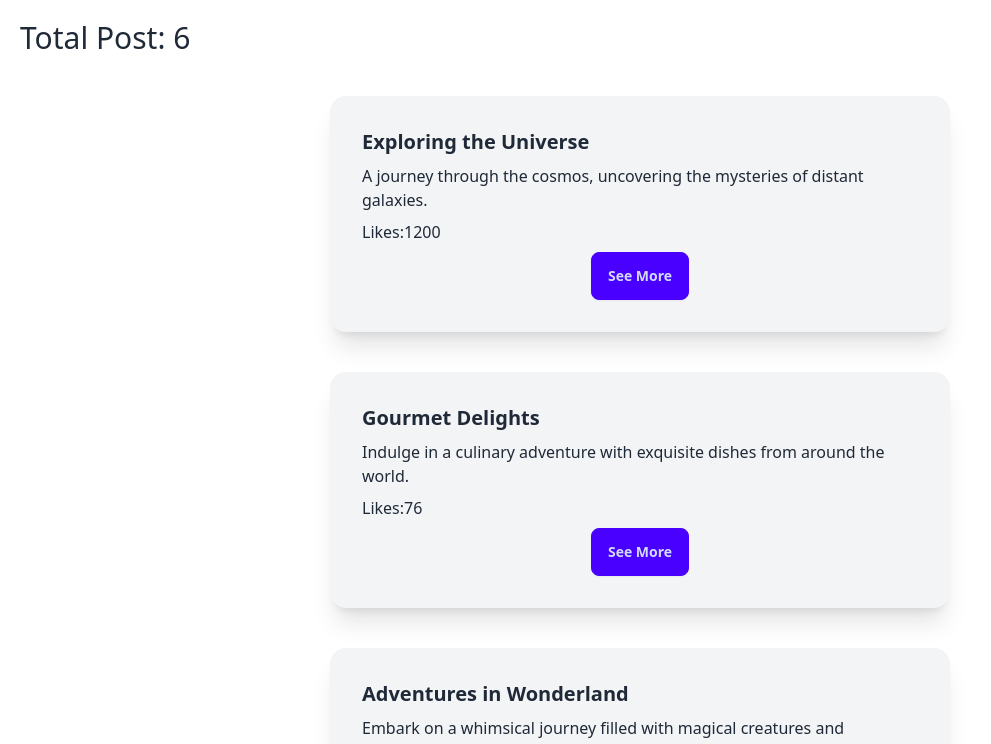
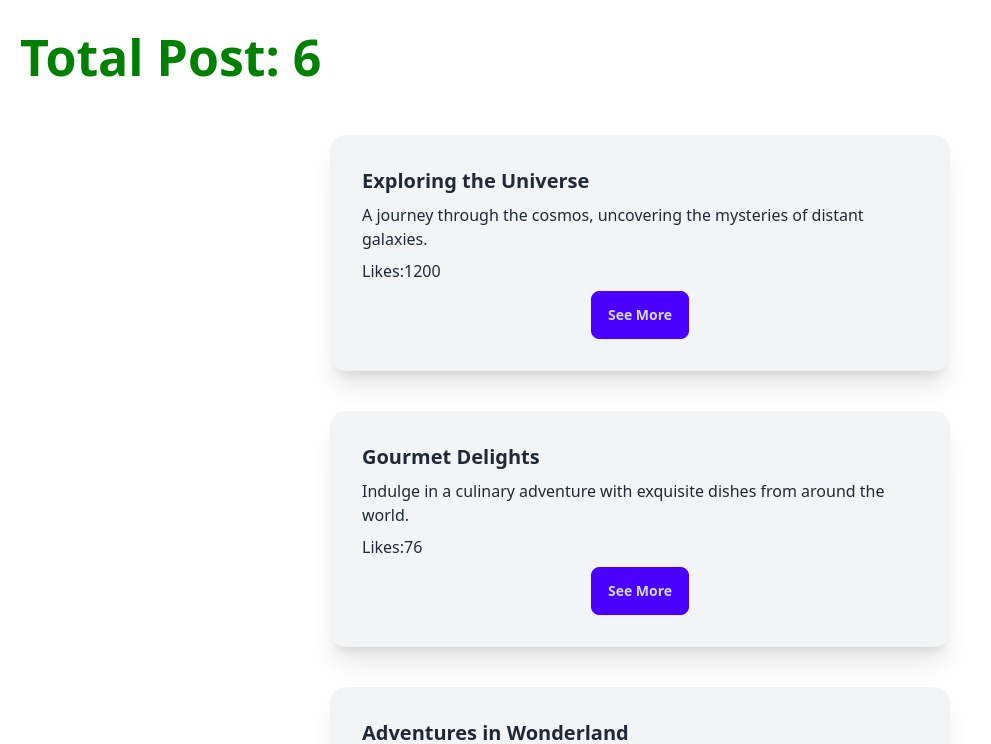
Before and after one commit to alrakib1/exploring-next-js, a Next.js app: page /posts in a window 1280 px wide. Shown: the top 744 px of the page, without its empty margins (0-991 px from the left). Built offline with nearby package versions, Linux system fonts and the light colour scheme; data requests are answered from the project's data file.

Commit message:
learned basic server of next js

```diff
--- a/src/Components/users/Users.js
+++ b/src/Components/users/Users.js
@@ -2,7 +2,7 @@
 
 import Link from "next/link";
 import { useEffect, useState } from "react";
-
+import styles from './Users.module.css'
 const Users = () => {
   const [users, setUsers] = useState();
 
@@ -16,7 +16,7 @@ const Users = () => {
 
   return (
     <div>
-      <h3>Total users: {users?.length}</h3>
+      <h3 className={styles.header_text}>Total users: {users?.length}</h3>
       {users?.map((user) => (
         <div
           key={user.id}
--- /dev/null
+++ b/src/Components/users/Users.module.css
@@ -0,0 +1,5 @@
+.header_text{
+    font-size: 30px;
+    color: blueviolet;
+    font-weight: 500;
+}
--- /dev/null
+++ b/src/app/api/blogs/route.js
@@ -0,0 +1,28 @@
+import { NextResponse } from "next/server";
+
+//  GET Api
+
+export const GET = () => {
+  return NextResponse.json({ message: "hello world!" });
+};
+
+// POST Api
+
+export const POST =()=>{
+
+}
+
+
+// PATCH APi
+
+export const PATCH =()=>{
+
+}
+
+// DELETE Api
+
+export const DELETE =()=>{
+
+}
+
+// we can use to connect database with next js server from here
--- /dev/null
+++ b/src/app/posts/Posts.module.css
@@ -0,0 +1,5 @@
+.header_text{
+    font-size: 50px;
+    color: green;
+    font-weight: 600;
+}
--- a/src/app/posts/page.js
+++ b/src/app/posts/page.js
@@ -1,4 +1,5 @@
 import Link from "next/link";
+import styles from './Posts.module.css'
 
 const PostPage = async () => {
   const res = await fetch("http://localhost:5000/posts", {
@@ -9,7 +10,7 @@ const PostPage = async () => {
 
   return (
     <div className="w-full">
-      <h1 className="text-3xl">Total Post: {posts.length} </h1>
+      <h1 className={styles.header_text}>Total Post: {posts.length} </h1>
       <div>
         {posts.map((post) => (
           <div
--- a/src/app/users/page.js
+++ b/src/app/users/page.js
@@ -1,5 +1,5 @@
 import Users from '@/Components/users/Users';
-import React from 'react';
+
 
 const UsersPage = () => {
     return (
```
Also changed, not shown: src/app/api/readme.md (added), src/app/posts/README.md, 1 other file (tests, documents, lock files or other folders).
